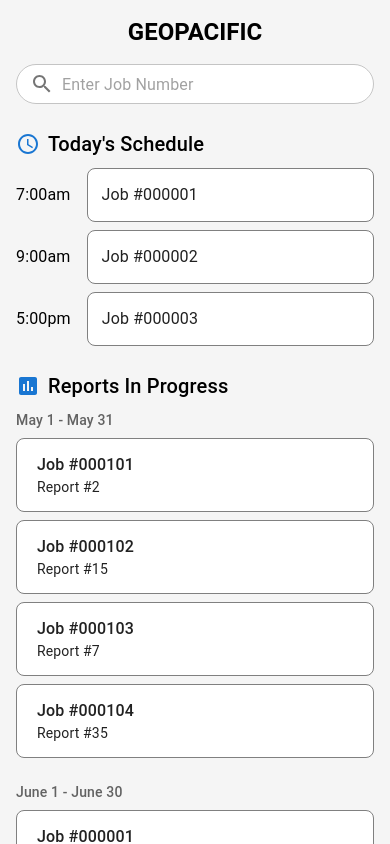
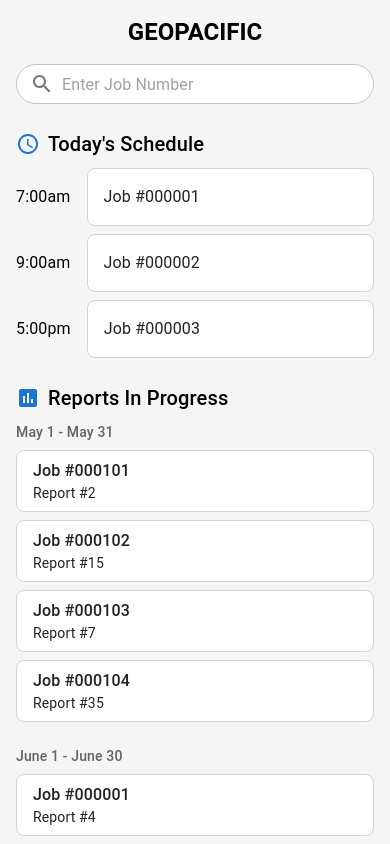
Before and after one commit to Density-Reporting-Tool/DensityReportingToolFrontend, a React (Vite) app: page / in a window 390 px wide. Shown: the top 844 px of the page. Built offline with nearby package versions, Linux system fonts and the light colour scheme.

Commit message:
style: change padding from px to mui spacing numbers (more responsive)

```diff
--- a/src/pages/Dashboard.tsx
+++ b/src/pages/Dashboard.tsx
@@ -131,9 +131,9 @@ const Dashboard: React.FC = () => {
                   "&:hover": { boxShadow: 2 },
                   flexGrow: 1,
                   borderRadius: 2,
-                  padding: "14px",
+                  padding: 2,
                   boxShadow: 0,
-                  border: "1px gray solid",
+                  border: "1px lightgray solid",
                 }}
                 onClick={() => handleJobClick(schedule.jobNumber)}
               >
@@ -187,9 +187,10 @@ const Dashboard: React.FC = () => {
                     "&:hover": { boxShadow: 3 },
                     flexGrow: 1,
                     borderRadius: 2,
-                    padding: "14px 20px",
+                    px: 2,
+                    py: 1,
                     boxShadow: 0,
-                    border: "1px gray solid",
+                    border: "1px lightgray solid",
                   }}
                   onClick={() => handleJobClick(report.jobNumber)}
                 >
```
